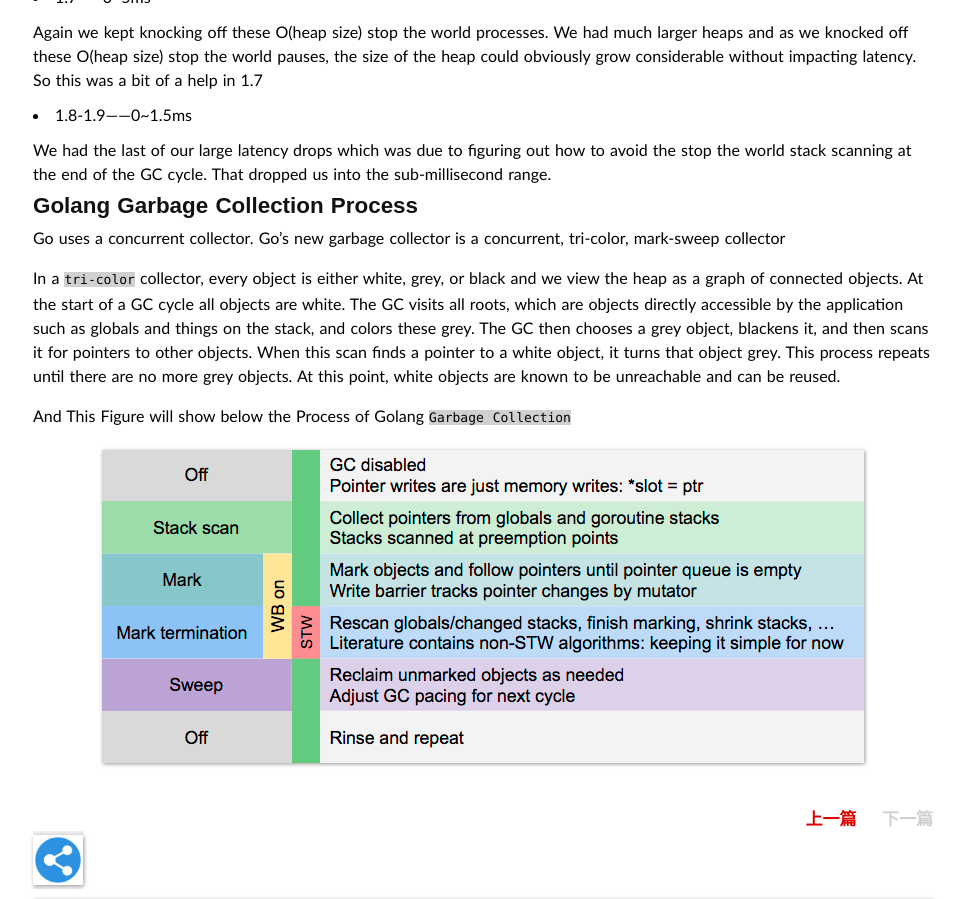
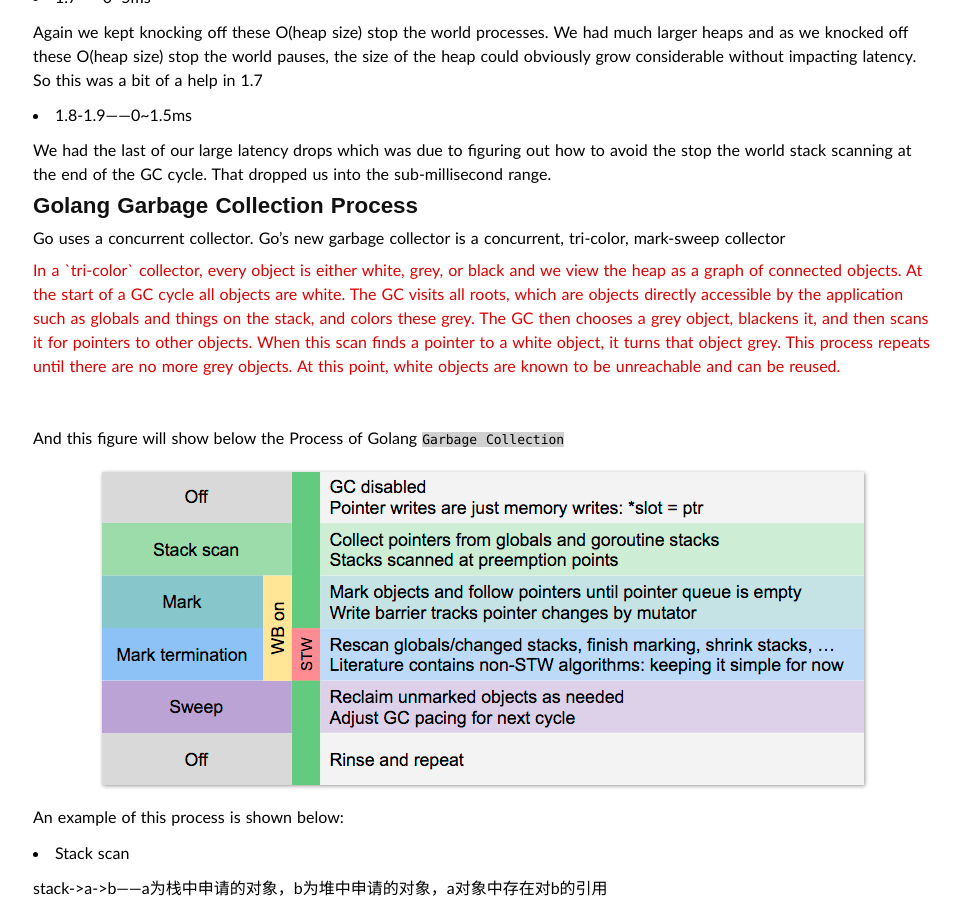
Before and after one commit to duyanghao/duyanghao.github.io, a Jekyll site: the page built from _posts/2019-1-11-golang.md, in a window 1280 px wide and 1400 px high, scrolled down 1422 px. Shown: the top 899 px of the window, without its empty margins (157-1120 px from the left). Built offline with Jekyll 4.4.1, drawn with Linux system fonts in a browser that asks for light colours; some web fonts are replaced; comment, search, counter and statistics services are not loaded; some of the changed lines change nothing that is shown; some of the changed text lies outside the part shown; grey boxes are pictures that could not be loaded.

Commit message:
添加golang gc
Signed-off-by: duyanghao <1294057873@qq.com>

```diff
--- a/_posts/2019-1-11-golang.md
+++ b/_posts/2019-1-11-golang.md
@@ -60,8 +60,41 @@
 
 Go uses a concurrent collector. Go's new garbage collector is a concurrent, tri-color, mark-sweep collector
 
-In a `tri-color` collector, every object is either white, grey, or black and we view the heap as a graph of connected objects. At the start of a GC cycle all objects are white. The GC visits all roots, which are objects directly accessible by the application such as globals and things on the stack, and colors these grey. The GC then chooses a grey object, blackens it, and then scans it for pointers to other objects. When this scan finds a pointer to a white object, it turns that object grey. This process repeats until there are no more grey objects. At this point, white objects are known to be unreachable and can be reused.
+<font color="#dd0000">In a `tri-color` collector, every object is either white, grey, or black and we view the heap as a graph of connected objects. At the start of a GC cycle all objects are white. The GC visits all roots, which are objects directly accessible by the application such as globals and things on the stack, and colors these grey. The GC then chooses a grey object, blackens it, and then scans it for pointers to other objects. When this scan finds a pointer to a white object, it turns that object grey. This process repeats until there are no more grey objects. At this point, white objects are known to be unreachable and can be reused.</font><br />
 
-And This Figure will show below the Process of Golang `Garbage Collection`
+And this figure will show below the Process of Golang `Garbage Collection`
 
 ![](/public/img/Golang/gc.png)
+
+An example of this process is shown below:
+
+* Stack scan
+
+stack->a->b——a为栈中申请的对象，b为堆中申请的对象，a对象中存在对b的引用
+
+stack->c——c也是栈中申请的对象
+
+* Mark
+
+这里a，c都会被标记为灰色；b为白色
+
+![](/public/img/Golang/process_1.png)
+
+由于是并发的mark，我们假设c先被处理，c没有引用其他对象，所以直接置黑，从队列中取出；此时c为黑色，a为灰色，b为白色
+
+假设这时用户做了如下操作：
+
+a=nil
+new(d);
+c->b; 即，将a中对b的引用置为空（你也可以理解为将a中对其他任何内存对象的引用都清空）,随即申请d对象，然后在c中增加对b的引用。
+
+由于c已经是黑色，所以不会再去扫描他，那么本次内存扫描就不可能找得到b；而d对象由于刚申请出来，还没有被引用，所以这里只对a进行了mark：a：黑色，b：白色；c:黑色；d：白色
+
+这时用户又做了：
+b->d； 由于b无法被扫描到，这里显然d也不会被扫描到。 这样的状况会一直持续到这轮反复mark结束（即灰色队列为空）。
+
+stop the world， mark termination。 sweep。 整个GC结束， b，d的内存空间都是白色，所以在sweep时会被清理掉。如何避免这种误清理呢？
+
+写屏障的功能就是在 c->b发生时，对b标记为灰色，入队， 以及在b->d发生时，对d标记为灰色，入队，这样，在整个反复mark阶段结束时，我们能确保这段时间新发生的对白色对象的内存引用操作都被处理到（变黑），b和d就不会被误清理。写屏障在第一次扫描完，标记入队后，反复标记时开启写屏障， sweep前将写屏障关闭。
+
+简而言之，写屏障的作用大致是： 可以确保不会有对象A直接引用白色对象B（发生时将白色对象置灰）。这里有个小细节，go 1.5中不管对象A是什么颜色，只要他引用了对象B，就将B置灰
```
Also changed, not shown: public/img/Golang/process_1.png (added).
